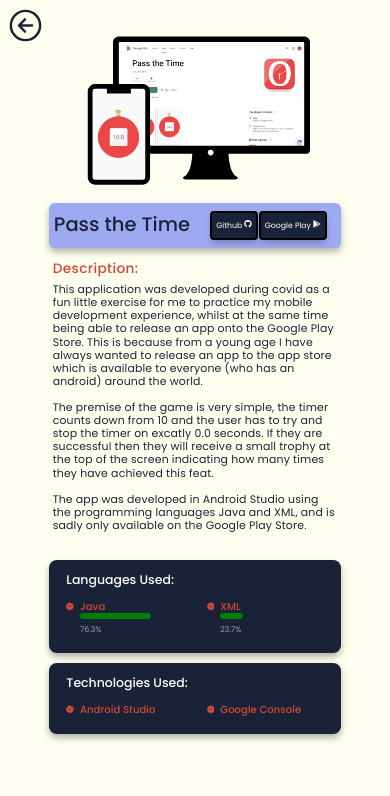
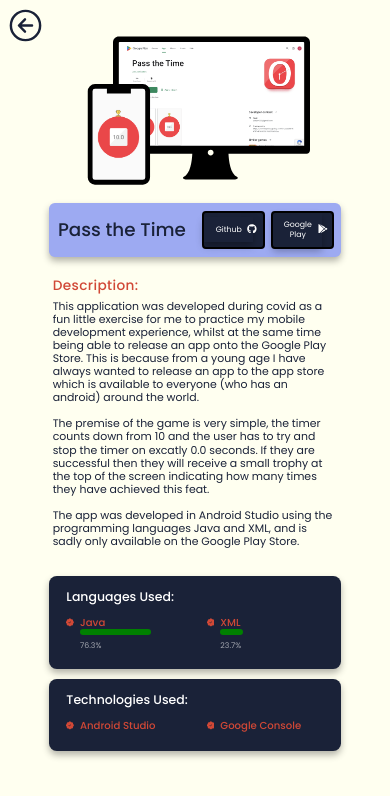
Before and after one commit to joethompson1/joethompson, a React (Create React App) app: page /passTheTime in a window 390 px wide. Shown: the top 796 px of the page. Built offline with nearby package versions, Linux system fonts and the light colour scheme.

Commit message:
fixing mobile sizing issues

```diff
--- a/src/components/projects/Datachain.jsx
+++ b/src/components/projects/Datachain.jsx
@@ -105,11 +105,17 @@
 					</div>
 
 					<div className="title__buttons">
-						<div className="gitHub">
-							<a href="https://github.com/joethompson1/Datachain" target="_blank" rel="noreferrer">Github <FaGithub /></a>
+						<div className="gitHub" href="https://github.com/joethompson1/Datachain" target="_blank">
+							<a>Github </a>
+							<div className="githubIcon">
+								<FaGithub />
+							</div>
 						</div>
-						<div className="gitHub">
-							<a href="https://drive.google.com/file/d/1ZvBKH6Ezdz7gkq5NJTThPwjUGQTCqliJ/view?usp=sharing" target="_blank">Project Report <ImGoogleDrive /></a>
+						<div className="gitHub" href="https://drive.google.com/file/d/1ZvBKH6Ezdz7gkq5NJTThPwjUGQTCqliJ/view?usp=sharing" target="_blank">
+							<a>Project Report </a>
+							<div className="reactIcon">
+								<ImGoogleDrive />
+							</div>
 						</div>
 					</div>
 				</div>
--- a/src/components/projects/PassTheTime.jsx
+++ b/src/components/projects/PassTheTime.jsx
@@ -99,14 +99,22 @@
 						<h1>Pass the Time</h1>
 					</div>
 
+
 					<div className="title__buttons">
-						<div className="gitHub">
-							<a href="https://github.com/joethompson1/PassTheTime" target="_blank" rel="noreferrer">Github <FaGithub /></a>
+						<div className="gitHub" href="https://github.com/joethompson1/Datachain" target="_blank">
+							<a>Github </a>
+							<div className="githubIcon">
+								<FaGithub />
+							</div>
 						</div>
-						<div className="gitHub">
-							<a href="https://play.google.com/store/apps/details?id=com.justjoe.zer0" target="_blank" rel="noreferrer">Google Play <FaGooglePlay /></a>
+						<div className="gitHub" href="https://play.google.com/store/apps/details?id=com.justjoe.zer0" target="_blank">
+							<a>Google Play </a>
+							<div className="reactIcon">
+								<FaGooglePlay />
+							</div>
 						</div>
 					</div>
+
 				</div>
 
 				<div className="contents__container">
--- a/src/components/projects/PlantMedic.jsx
+++ b/src/components/projects/PlantMedic.jsx
@@ -100,11 +100,17 @@
 					</div>
 
 					<div className="title__buttons">
-						<div className="gitHub">
-							<a href="https://github.com/joethompson1/PlantMedic" target="_blank" rel="noreferrer">Github <FaGithub /></a>
+						<div className="gitHub" href="https://github.com/joethompson1/PlantMedic" target="_blank">
+							<a>Github </a>
+							<div className="githubIcon">
+								<FaGithub />
+							</div>
 						</div>
-						<div className="gitHub">
-							<a href="https://greatunihack19.devpost.com/project-gallery" target="_blank" rel="noreferrer">Hackathon Webpage <FaHackerrank /></a>
+						<div className="gitHub" href="https://greatunihack19.devpost.com/project-gallery" target="_blank">
+							<a>Hackathon Webpage </a>
+							<div className="reactIcon FaHackerrank">
+								<FaHackerrank />
+							</div>
 						</div>
 					</div>
 				</div>
--- a/src/components/projects/Soulbounder.jsx
+++ b/src/components/projects/Soulbounder.jsx
@@ -105,8 +105,13 @@
 						<h1>Soulbounder</h1>
 					</div>
 
-					<div className="gitHub">
-						<a href="https://www.github.com/joethompson1/Soulbounder" target="_blank" rel="noreferrer">Github <FaGithub /></a>
+					<div className="title__button">
+						<div className="gitHub" href="https://github.com/joethompson1/Soulbounder" target="_blank">
+							<a>Github </a>
+							<div className="githubIcon">
+								<FaGithub />
+							</div>
+						</div>
 					</div>
 				</div>
 
--- a/src/components/projects/project.scss
+++ b/src/components/projects/project.scss
@@ -1,5 +1,4 @@
 section.dark {
-	// background-color: var(--color-bg-dark);
 
 	.project__title__container {
 		background: var(--color-primary-variant);
@@ -183,18 +182,6 @@
 }
 
 
-/*.blank-bg-phone {
-	position: absolute;
-	width: 50%;
-	height: 85%;
-	z-index: -2;
-	background: #fafafa;
-	top: 7%;
-	left: 25%;
-}*/
-
-
-
 
 
 
@@ -241,12 +228,14 @@
 .title__buttons {
 	display: grid;
 	grid-template-columns: 1fr 1fr;
+	cursor: pointer;
 }
 
 
 .gitHub {
 	display: flex;
 	align-items: center;
+	text-align: center;
 	border: 2px black solid;
 	border-radius: 1vw;
 	width: max-content;
@@ -276,7 +265,22 @@
 	box-shadow: 0vw 1vw 2vw 0vw rgba(0,0,0,0.3);
 }
 
+.reactIcon {
+	position: relative;
+	right: 7%;
+	margin-top: 0.1vw;
+	color: white;
+	font-size: 1.5vw
+}
 
+
+.githubIcon {
+	position: relative;
+	right: 15%;
+	margin-top: 0.1vw;
+	color: white;
+	font-size: 1.5vw;
+}
 
 
 
@@ -364,8 +368,8 @@
 
 
 .contents__description p {
-	font-size: 1.1vw;
-	letter-spacing: 0.04vw;
+	font-size: 1.05vw;
+	// letter-spacing: 0.01vw;
 }
 
 
@@ -378,6 +382,7 @@
 	height: 1vw;
 	background-color: green;
 	width: 0;
+	margin-bottom: 0.5vw;
 }
 
 
@@ -454,6 +459,14 @@
 		padding: 2vw 1.5vw 2vw 1.5vw;
 	}
 
+	.githubIcon {
+		right: 10%;
+	}
+
+	.FaHackerrank {
+		right: 4% !important;
+	}
+
 
 
 
@@ -462,6 +475,7 @@
 	/* ---------------- Project contents ---------------- */
 
 	.contents__container {
+		margin-top: 2vw;
 		grid-template-columns: 1fr;
 		grid-template-rows: 45% 50%;
 		gap:5%;
@@ -581,7 +595,7 @@
 
 
 	.project__title__container h1 {
-		font-size: 5vw;
+		font-size: 4.7vw;
 	}
 
 
@@ -591,19 +605,42 @@
 
 
 	.title__buttons {
-		grid-template-columns: 38% 58%;
-		gap: 4%;
+		grid-template-columns: none;
+		gap: 5%;
+		display: flex;
+		width: 90%;
+	}
+
+	.title__button {
+		display: flex;
+		width: 40%;
 	}
 
 	.gitHub {
+		flex: 1;
+		height: 100%;
 		margin: 0vw 0vw 0 0;
 	}
 
 
 	.gitHub a {
+			width: 100%;
 			font-size: 2vw;
 			padding: 2vw 1vw 2vw 1vw;
 			color: white;
+	}
+
+	.reactIcon {
+		font-size: 2.5vw;
+	}
+
+	.githubIcon {
+		right: 10%;
+		font-size: 2.5vw;
+	}
+
+	.FaHackerrank {
+		right: 3% !important;
 	}
 
 
--- a/src/components/projects/projects.scss
+++ b/src/components/projects/projects.scss
@@ -477,8 +477,8 @@
 
 
 	.about__images-bg {
-		width: 25vw;
-		height: 25vw;
+		width: 26vw;
+		height: 26vw;
 		top: -2.7vw;
 		left: 4vw;
 	}
```
